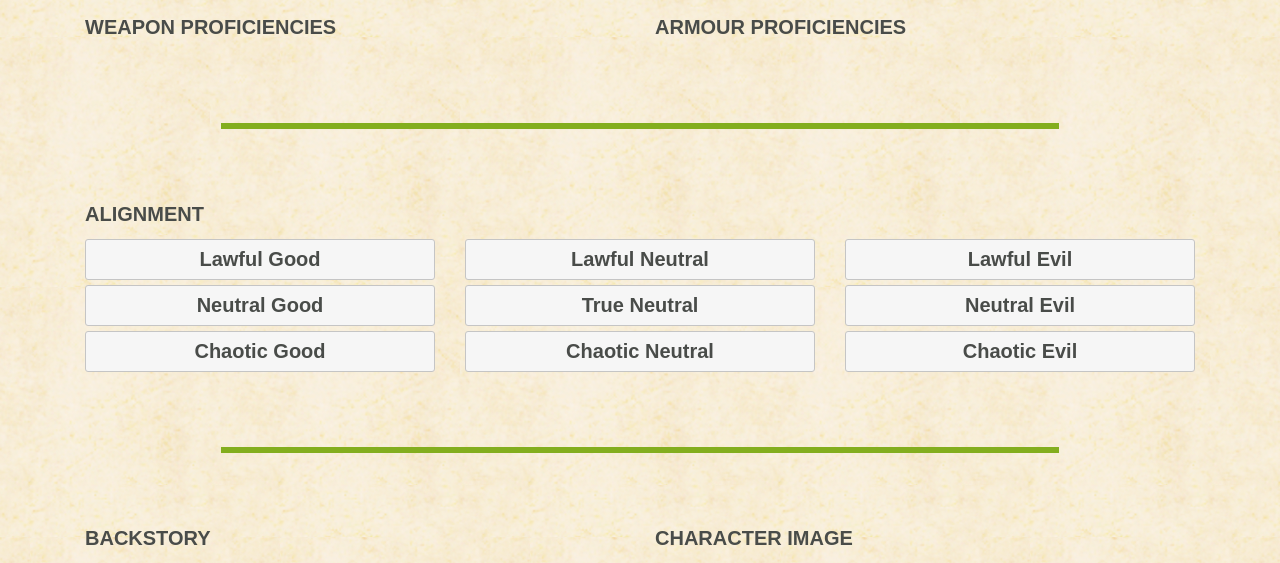
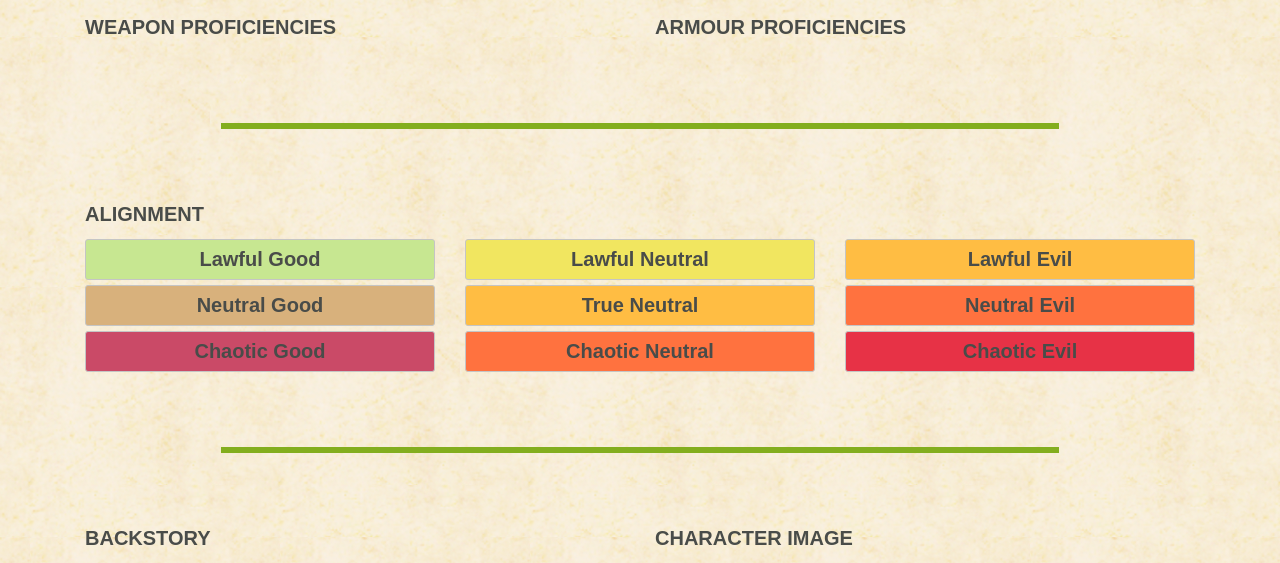
Before and after one commit to jwalzak/application_project, a PHP site: page /Site/creation.php in a window 1280 px wide. Shown: the part 1413-1976 px from the top of the page. Run offline with PHP 8.4, Linux system fonts and the light colour scheme; data comes from the database, SQL or seed files in the repository; some libraries are stand-ins or nearby versions; some web fonts are replaced.

Commit message:
Alignment
There are colours for the alignment buttons, ooooh, aaaaah

```diff
--- a/Site/creation.php
+++ b/Site/creation.php
@@ -383,29 +383,29 @@
 
 			<div class='row'>
 				<div class='col-xs-4'>
-					<label for='lGood' class="align-rad">Lawful Good</label>
+					<label for='lGood' class="align-rad" style="background: #c7e791;">Lawful Good</label>
 					<input class='align' type="radio" id='lGood' name="alignment" value="Lawful Good">
-					<label for='nGood' class="align-rad">Neutral Good</label>
+					<label for='nGood' class="align-rad" style="background: #d8b17c;">Neutral Good</label>
 					<input class='align' type="radio" id='nGood' name="alignment" value="Neutral Good">
-					<label for='cGood' class="align-rad">Chaotic Good</label>
+					<label for='cGood' class="align-rad" style="background: #ca4a67;">Chaotic Good</label>
 					<input class='align' type="radio" id='cGood' name="alignment" value="Chaotic Good">
 				</div>
 
 				<div class='col-xs-4'>
-					<label for='lNeutral' class="align-rad">Lawful Neutral</label>
+					<label for='lNeutral' class="align-rad" style="background: #f1e660;">Lawful Neutral</label>
 					<input class='align' type="radio" id='lNeutral' name="alignment" value="Lawful Neutral">
-					<label for='tNeutral' class="align-rad">True Neutral</label>
+					<label for='tNeutral' class="align-rad" style="background: #ffbd43;">True Neutral</label>
 					<input class='align' type="radio" id='tNeutral' name="alignment" value="True Neutral">
-					<label for='cNeutral' class="align-rad">Chaotic Neutral</label>
+					<label for='cNeutral' class="align-rad" style="background: #ff723f;">Chaotic Neutral</label>
 					<input class='align' type="radio" id='cNeutral' name="alignment" value="Chaotic Neutral">
 				</div>
 
 				<div class='col-xs-4'>
-					<label for='lEvil' class="align-rad">Lawful Evil</label>
+					<label for='lEvil' class="align-rad" style="background: #ffbd43;">Lawful Evil</label>
 					<input class='align' type="radio" id='lEvil' name="alignment" value="Lawful Evil">
-					<label for='nEvil' class="align-rad">Neutral Evil</label>
+					<label for='nEvil' class="align-rad" style="background: #ff723f;">Neutral Evil</label>
 					<input class='align' type="radio" id='nEvil' name="alignment" value="Neutral Evil">
-					<label for='cEvil' class="align-rad">Chaotic Evil</label>
+					<label for='cEvil' class="align-rad" style="background: #e73246;">Chaotic Evil</label>
 					<input class='align' type="radio" id='cEvil' name="alignment" value="Chaotic Evil">
 				</div>
 			</div>
```
